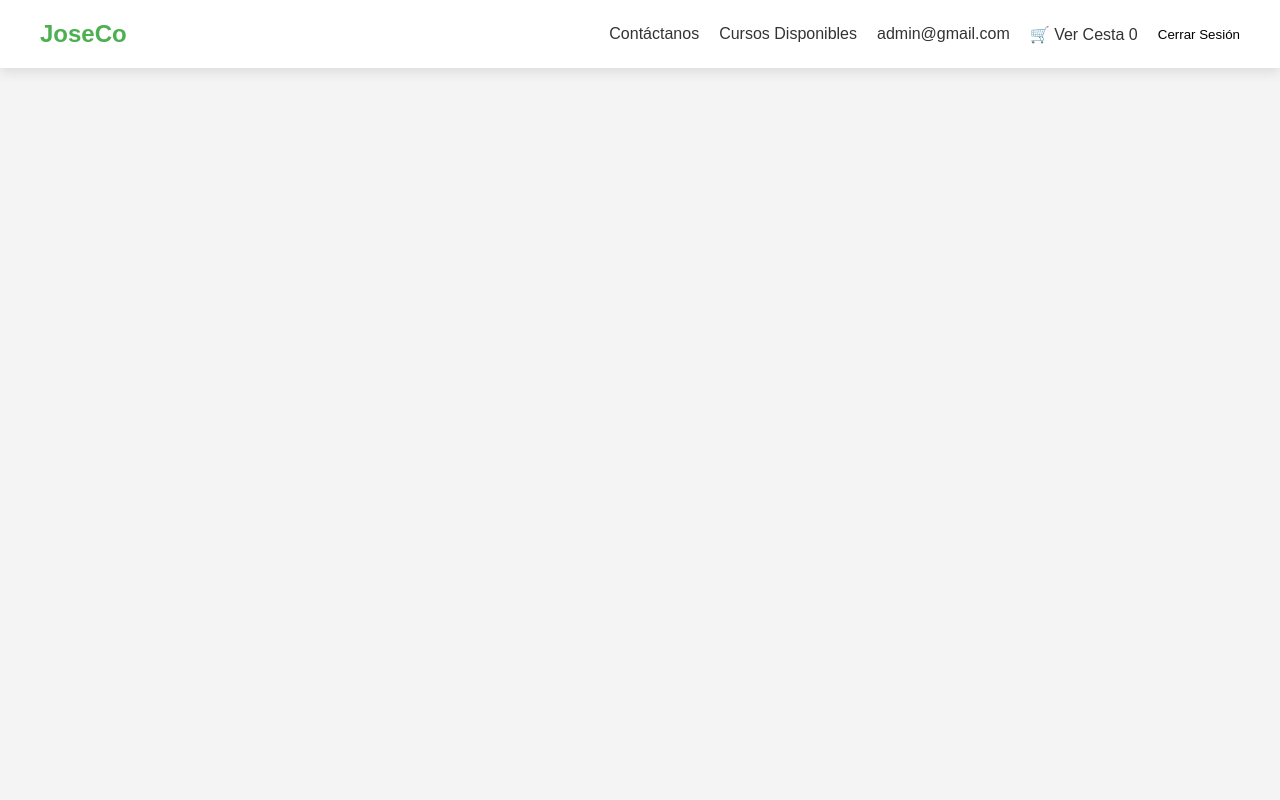
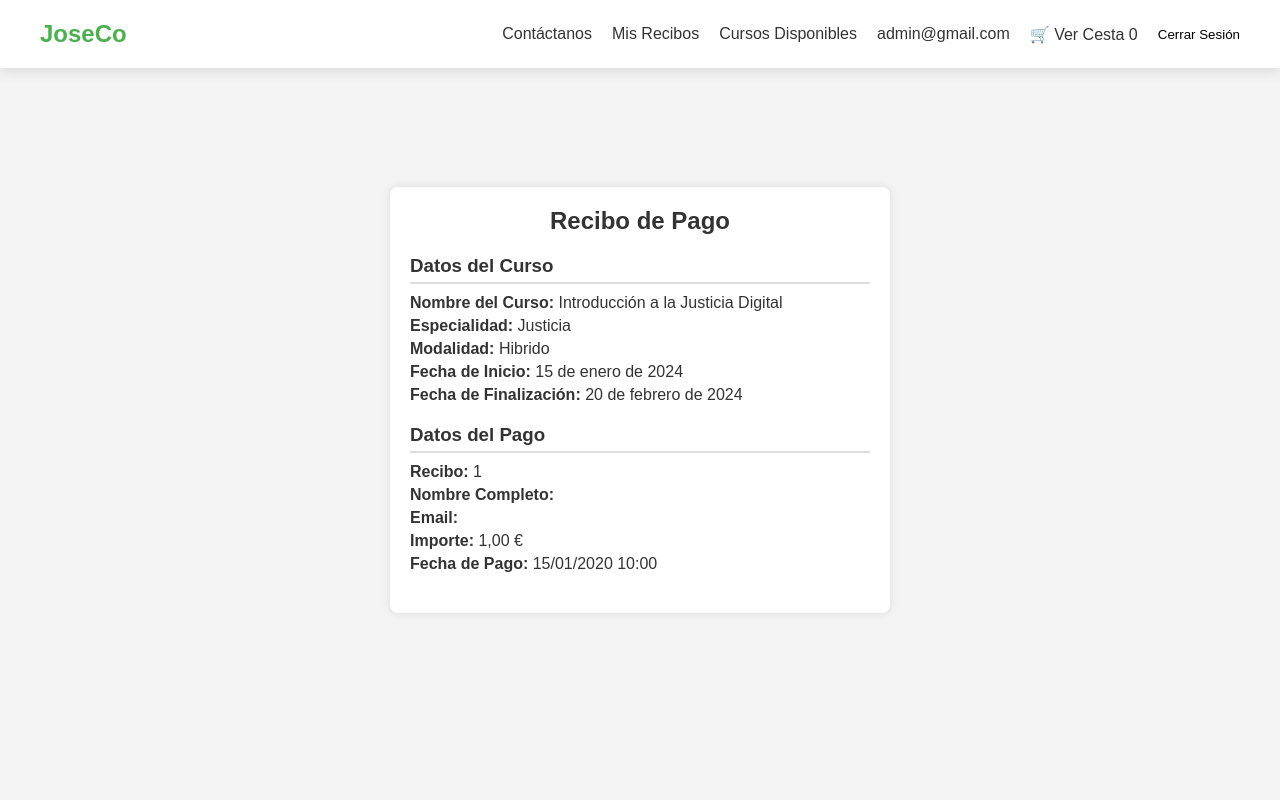
Before and after one commit to JuanAntonioMorenoMoguel/PGPI-G1.12, a Django app: page /recibo/1/ in a window 1280 px wide. Run offline with Django 4.2, Linux system fonts and the light colour scheme; a user stored in the database is signed in; data comes from the database, SQL or seed files in the repository; tables that the repository leaves empty hold one stand-in row (values such as "Sample post").

Commit message:
Finalización de compra y recibos

```diff
--- a/joseco/Gestion_Cursos/models.py
+++ b/joseco/Gestion_Cursos/models.py
@@ -1,6 +1,8 @@
 from django.db import models
 from django.conf import settings
 from Administrador.models import Curso
+from django.utils.timezone import now
+from django.contrib.auth.models import User
 
 
 class Carrito(models.Model):
@@ -8,3 +10,9 @@
     curso = models.ForeignKey(Curso, on_delete=models.CASCADE)
     cantidad = models.PositiveIntegerField(default=1)  # Por si se permite añadir varias veces
     fecha_agregado = models.DateTimeField(auto_now_add=True)
+
+class Recibo(models.Model):
+    curso = models.ForeignKey(Curso, on_delete=models.CASCADE, related_name='recibos')
+    usuario = models.ForeignKey(User, on_delete=models.CASCADE, related_name='recibos')
+    fecha_pago = models.DateTimeField()
+    importe = models.DecimalField(max_digits=8, decimal_places=2)
--- a/joseco/Gestion_Cursos/urls.py
+++ b/joseco/Gestion_Cursos/urls.py
@@ -11,5 +11,6 @@
     path('eliminar-de-carrito/<int:curso_id>/', views.eliminar_de_carrito, name='eliminar_de_carrito'),
     path('resumen_compra/<int:curso_id>/', views.resumen_compra, name='resumen_compra'),
     path('datos_pago/<int:curso_id>/', views.datos_pago, name='datos_pago'),
-    path('recibo/<int:curso_id>/', views.recibo, name='recibo'),
+    path('recibo/<int:recibo_id>/', views.recibo, name='recibo'),
+    path('mis_recibos/', views.mis_recibos, name='mis_recibos'),
 ]
--- a/joseco/Gestion_Cursos/views.py
+++ b/joseco/Gestion_Cursos/views.py
@@ -3,8 +3,9 @@
 from django.views.decorators.csrf import csrf_exempt
 from django.contrib.auth.decorators import login_required
 from django.views.decorators.http import require_http_methods
-from .models import Curso, Carrito
+from .models import Curso, Carrito, Recibo
 from .filters import CursoFilter
+from django.utils.timezone import now
 
 def lista_cursos(request):
     cursos = Curso.objects.all()  # Recuperar todos los cursos
@@ -67,9 +68,27 @@
 @login_required
 def datos_pago(request, curso_id):
     curso = get_object_or_404(Curso, id=curso_id)
-    return render(request, 'datos_pago.html', {'curso': curso})
+
+    # Crear un recibo en la base de datos
+    recibo = Recibo.objects.create(
+        usuario=request.user,
+        curso=curso,
+        fecha_pago=now(),
+        importe=curso.precio
+    )
+
+        # Redirigir al recibo generado
+    return redirect('recibo', recibo_id=recibo.id)
+
+
 
 @login_required
-def recibo(request, curso_id):
-    curso = get_object_or_404(Curso, id=curso_id)
-    return render(request, 'recibo.html', {'curso': curso})
+def recibo(request, recibo_id):
+    recibo_obj = get_object_or_404(Recibo, id=recibo_id)
+    return render(request, 'recibo.html', {'recibo': recibo_obj})
+
+@login_required
+def mis_recibos(request):
+    # Recuperar los recibos del usuario autenticado
+    recibos = Recibo.objects.filter(usuario=request.user).order_by('-fecha_pago')  # Orden por fecha descendente
+    return render(request, 'mis_recibos.html', {'recibos': recibos})
--- /dev/null
+++ b/joseco/static/css/recibo.css
@@ -0,0 +1,49 @@
+/* Centrar todo el cuerpo */
+body {
+    font-family: 'Arial', sans-serif;
+    background-color: #f8f9fa;
+    display: flex;
+    justify-content: center;
+    align-items: center;
+    min-height: 100vh;
+    margin: 0;
+}
+
+.recibo-container {
+    max-width: 500px;
+    width: 100%;
+    padding: 20px;
+    background: #ffffff;
+    border-radius: 8px;
+    box-shadow: 0 0 10px rgba(0, 0, 0, 0.1);
+    text-align: center;
+}
+
+.recibo-container h2 {
+    text-align: center;
+    margin-bottom: 20px;
+}
+
+.datos-curso, .datos-pago {
+    margin-bottom: 20px;
+    text-align: left;
+}
+
+.datos-curso h3, .datos-pago h3 {
+    margin-bottom: 10px;
+    border-bottom: 2px solid #ddd;
+    padding-bottom: 5px;
+}
+
+.datos-curso p, .datos-pago p {
+    margin: 5px 0;
+}
+
+.firma {
+    text-align: center;
+    margin-top: 40px;
+}
+
+.firma p {
+    margin: 5px 0;
+}
--- a/joseco/templates/base.html
+++ b/joseco/templates/base.html
@@ -22,6 +22,7 @@
         <div class="navbar-menu">
             <a class="nav-link text-white" href="{% url 'contacto' %}">Contáctanos</a>
             {% if user.is_authenticated %}
+            <a class="nav-link text-white" href="{% url 'mis_recibos' %}">Mis Recibos</a>
             <a class="nav-link text-white" href="{% url 'lista_cursos' %}">Cursos Disponibles</a>
             <a class="nav-link text-white" href="{% url 'perfil' %}">{{ user.email }}</a>
             <a href="{% url 'ver_carrito' %}" class="nav-link text-white">
--- a/joseco/templates/datos_pago.html
+++ b/joseco/templates/datos_pago.html
@@ -11,7 +11,7 @@
     <div class="form-container mt-5">
         <h2>Resumen de pago</h2>
 
-        <form method="post" action="{% url 'datos_pago' curso.id %}" onsubmit="return validarFormulario(event)" data-redirect-url="{% url 'recibo' curso.id %}">
+        <form method="post" action="{% url 'datos_pago' curso.id %}" onsubmit="return validarFormulario(event)" data-redirect-url="{% url 'datos_pago' curso.id %}">
             {% csrf_token %}
             <div class="form-group">
                 <label for="card_name">Nombre en la tarjeta</label>
--- a/joseco/templates/recibo.html
+++ b/joseco/templates/recibo.html
@@ -1,2 +1,31 @@
 {% extends 'base.html' %}
 {% load static %}
+
+{% block extra_css %}
+<link rel="stylesheet" href="{% static 'css/recibo.css' %}">
+<link rel="stylesheet" href="{% static 'css/estilosbase.css' %}">
+{% endblock extra_css %}
+
+{% block content %}
+<div class="recibo-container">
+    <h2>Recibo de Pago</h2>
+
+    <div class="datos-curso">
+        <h3>Datos del Curso</h3>
+        <p><strong>Nombre del Curso:</strong> {{ recibo.curso.nombre }}</p>
+        <p><strong>Especialidad:</strong> {{ recibo.curso.get_especialidad_display }}</p>
+        <p><strong>Modalidad:</strong> {{ recibo.curso.get_modalidad_display }}</p>
+        <p><strong>Fecha de Inicio:</strong> {{ recibo.curso.fecha_inicio }}</p>
+        <p><strong>Fecha de Finalización:</strong> {{ recibo.curso.fecha_finalizacion }}</p>
+    </div>
+
+    <div class="datos-pago">
+        <h3>Datos del Pago</h3>
+        <p><strong>Recibo:</strong> {{ recibo.id }}</p>
+        <p><strong>Nombre Completo:</strong> {{ recibo.usuario.first_name }} {{ recibo.usuario.last_name }}</p>
+        <p><strong>Email:</strong> {{ recibo.usuario.email }}</p>
+        <p><strong>Importe:</strong> {{ recibo.importe }} €</p>
+        <p><strong>Fecha de Pago:</strong> {{ recibo.fecha_pago|date:"d/m/Y H:i" }}</p>
+    </div>
+</div>
+{% endblock %}
```
Also changed, not shown: joseco/static/css/mis_recibos.css (added, +93 -0 lines), joseco/templates/mis_recibos.html (added, +37 -0 lines).
